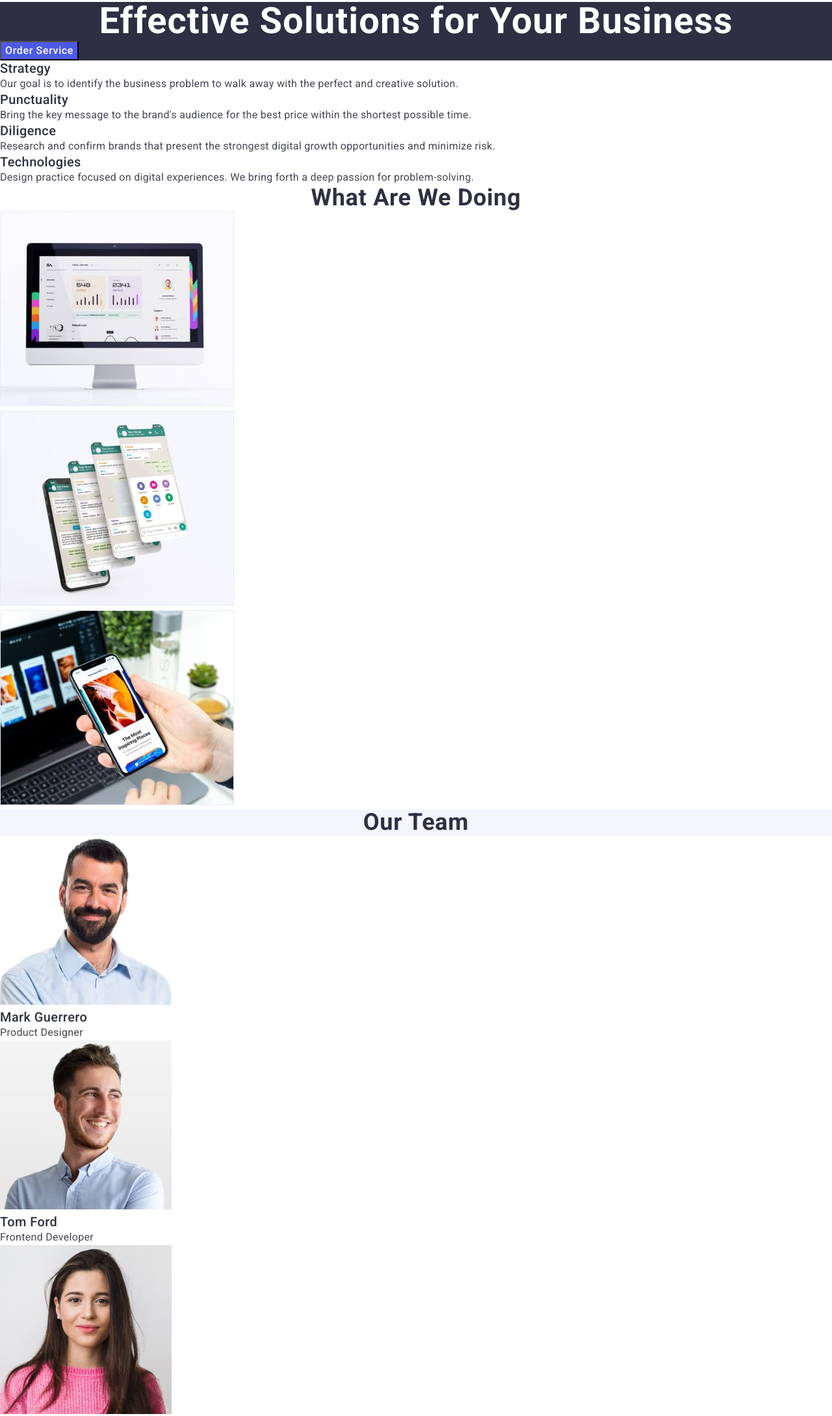
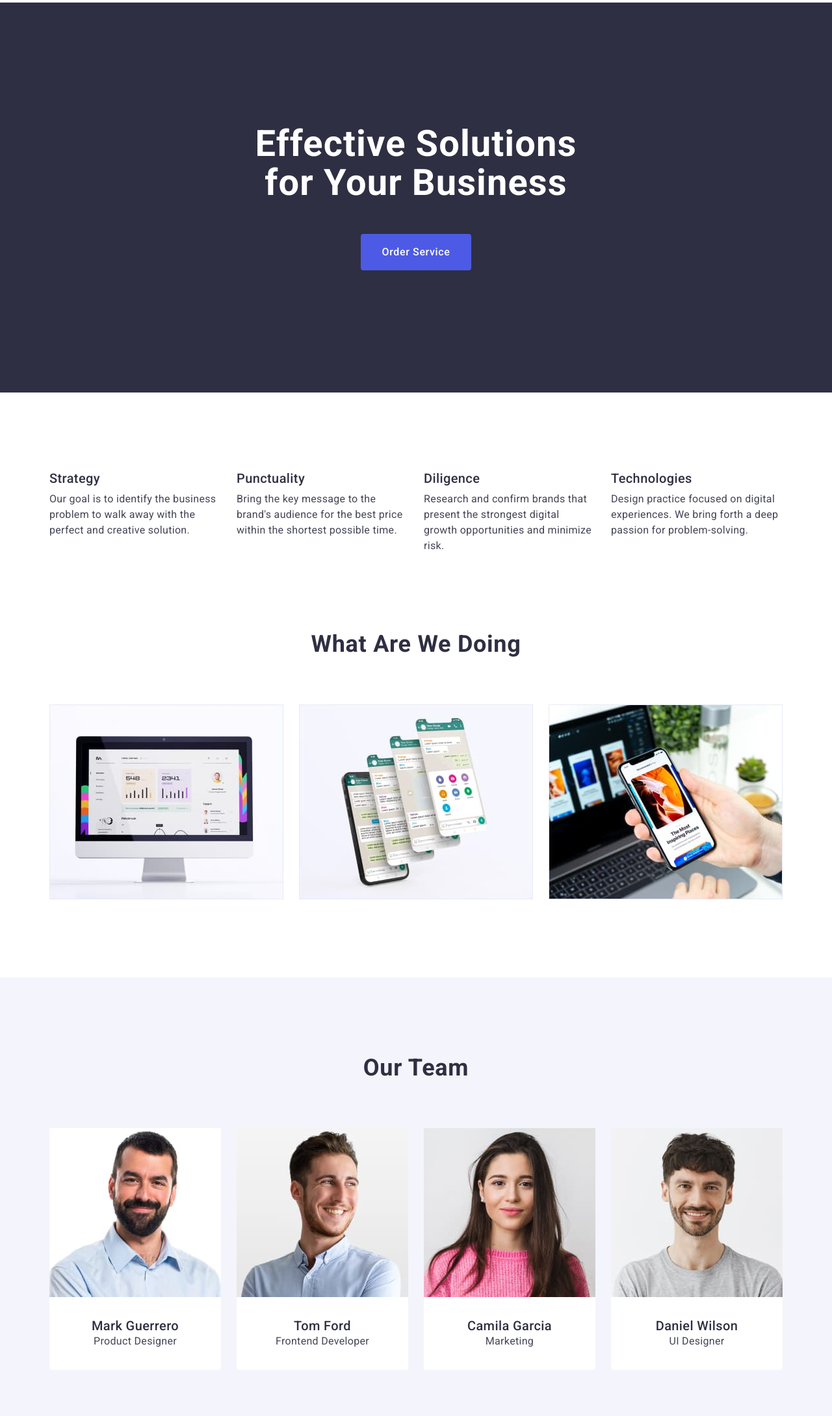
Before and after one commit to IamE1off/goit-markup-hw-03, a plain HTML site: page index.html in a window 1280 px wide. Shown: the part 69-2248 px from the top of the page at 65% size. Drawn offline with nearby package versions, Linux system fonts and the light colour scheme.

Commit message:
index styles ready

```diff
--- a/css/styles.css
+++ b/css/styles.css
@@ -40,6 +40,9 @@ ul {
     margin-bottom: 0;
     padding-left: 0;
 }
+img {
+    display: block;
+}
 .link {
     text-decoration: none;
 }
@@ -53,8 +56,26 @@ ul {
     padding-right: 15px;
     margin: 0 auto;
 }
+.visually-hidden {
+    position: absolute;
+    width: 1px;
+    height: 1px;
+    margin: -1px;
+    border: 0;
+    padding: 0;
 
+    white-space: nowrap;
+    clip-path: inset(100%);
+    clip: rect(0 0 0 0);
+    overflow: hidden;
+}
 /*--------HEADER----------*/
+.header {
+    padding-top: 24px;
+    padding-bottom: 24px;
+    background-color: var(--background-color);
+    border-bottom: 1px solid #e7e9fc;
+}
 .header-logo {
     font-family: 'Raleway', sans-serif;
     font-weight: 800;
@@ -63,13 +84,16 @@ ul {
     letter-spacing: 0.03em;
     text-transform: uppercase;
     color: var(--primary-brand-color);
-    margin-right: auto;
+    margin-right: 76px;
 }
 .logo-change {
     color: var(--dark-color);
 }
 .header-item a {
     font-weight: 500;
+    /* font-size: 16px;
+    line-height: 1.5;
+    letter-spacing: 0.02em; */
     color: var(--dark-color);
 }
 .address-item a {
@@ -77,16 +101,13 @@ ul {
 }
 .link:is(:hover, :focus, :active) {
     color: var(--pressed-state-color);
-}
-.header {
-    padding-top: 24px;
-    padding-bottom: 24px;
+    text-decoration: underline;
 }
 
 .header-navigation {
     display: flex;
     align-items: center;
-    flex-grow: 1;
+    flex-grow: 1; /**/
 
 }
 .header-container {
@@ -101,6 +122,7 @@ ul {
 }
 .address {
     font-style: normal;
+    margin-left: auto;
 }
 
 .address-list {
@@ -108,9 +130,22 @@ ul {
     align-items: center;
     gap: 40px;
 }
+/* crate in case!
+.header-menu-link {
+    padding-top: 24px;
+    padding-bottom: 24px;
+    font-weight: 500;
+    font-size: 16px;
+    line-height: 1.5;
+    letter-spacing: 0.02em;
+    color: var(--dark-color);
+}
+*/
 /*-------------HERO---------*/
 .hero {
-    background-color: #2E2F42;
+    background-color: var(--dark-color);
+    padding-top: 188px;
+    padding-bottom: 188px;
 }
 .hero-title {
     font-weight: 700;
@@ -119,42 +154,66 @@ ul {
     text-align: center;
     letter-spacing: 0.02em;
     color: #FFFFFF;
+    width: 100%;
+    max-width: 496px;
+    margin: 0 auto;
+    margin-bottom: 48px;
+
 }
 .hero-btn {
-    background-color: #4D5AE5;
+    background-color: var(--primary-brand-color);
     font-family: inherit;
     font-weight: 500;
     font-size: 16px;
     line-height: 1.5;
     letter-spacing: 0.04em;
-    color: #FFFFFF;
+    color: var(--background-color);
     cursor: pointer;
+    display: block;
+    padding: 16px 32px;
+    margin: 0 auto;
+    border: none;
+    min-width: 169px;
+    border-radius: 4px;
+
 }
 .hero-btn:is(:hover, :focus){
-    background-color: #404BBF;
+    background-color: var(--pressed-state-color);
 }
 /*----------ADVANTAGES---------*/
-.advantages {}
+.advantages {
+    padding: 120px 0;
+}
 
 .advantages-title {}
 
-.advantages-list {}
+.advantages-list {
+    display: flex;
+    gap: 24px;
+}
 
-.advantages-item {}
+.advantages-item {
+    width: calc((100% - 72px) / 4);
+}
 
 .advantages-subtitle {
     font-weight: 500;
     font-size: 20px;
     line-height: 1.2;
-    color: #2E2F42;
+    color: var(--dark-color);
     letter-spacing: 0.02em;
+    margin-bottom: 8px;
 }
 
-.advantages-text {}
+.advantages-text {
+
+}
 
 /*-----------PROJECTS-----
 project-title and team-title have similar css ----------*/
-.projects {}
+.projects {
+    padding-bottom: 120px;
+}
 
 .projects-title {
     font-weight: 700;
@@ -162,18 +221,26 @@ project-title and team-title have similar css ----------*/
     line-height: 1.11;
     text-transform: capitalize;
     text-align: center;
-    color: #2E2F42;
+    color: var(--dark-color);
     letter-spacing: 0.02em;
+    margin-bottom: 72px;
+
 }
-.projects-list {}
+.projects-list {
+    display: flex;
+    gap: 24px;
+}
 
-.projects-item {}
+.projects-item {
+    width: calc((100% - 48px) / 3);
+}
 
 .projects-img {}
 
 /*-------------TEAM------------*/
 .team {
-    background-color: #F4F4FD;
+    background-color: var(--light-color);
+    padding: 120px 0;
 }
 .team-title {
     font-weight: 700;
@@ -181,22 +248,31 @@ project-title and team-title have similar css ----------*/
     line-height: 1.11;
     text-transform: capitalize;
     text-align: center;
-    color: #2E2F42;
+    color: var(--dark-color);
     letter-spacing: 0.02em;
+    margin-bottom: 72px;
 }
-.team-list {}
+.team-list {
+    display: flex;
+    gap: 24px;
+}
 
 .team-item {
-    background-color: #FFFFFF;
+    background-color: var(--background-color);
+    border-radius: 0px 0px 4px 4px;
+    width: calc((100% - 48px) / 4);
 }
 
-.team-img {}
+.team-legend {
+    text-align: center;
+    padding: 32px 16px;
+}
 
 .team-subtitle {
     font-weight: 500;
     font-size: 20px;
     line-height: 1.2;
-    color: #2E2F42;
+    color: var(--dark-color);
     text-transform: capitalize;
     letter-spacing: 0.02em;
 }
@@ -204,23 +280,28 @@ project-title and team-title have similar css ----------*/
 
 /*--------------FOOTER---------------*/
 .footer {
-    background-color: #2E2F42;
+    background-color: var(--dark-color);
+    padding: 100px 0;
 
 }
 .footer-logo {
+    display: inline-block;
+    margin-bottom: 16px;
     font-family: 'Raleway', sans-serif;
     font-weight: 800;
     font-size: 18px;
     line-height: 1.17;
     letter-spacing: 0.03em;
     text-transform: uppercase;
-    color: #4d5ae5;
+    color: var(--primary-brand-color);
 }
 .footer-logo span {
-    color: #f4f4fd;
+    color: var(--light-color);
+
 }
 .footer-text {
-    color: #F4F4FD;
+    color:var(--light-color);
+    max-width: 264px;
 }
 
 /*-----------FILTER-----------*/
--- a/index.html
+++ b/index.html
@@ -54,20 +54,21 @@
       </div>
     </header>
     <main>
-      <!-- first section -->
       <section class="hero">
+        <div class="container">
           <h1 class="hero-title">Effective Solutions for Your Business</h1>
           <button type="button" class="hero-btn">Order Service</button>
+        </div>
       </section>
-      <!-- second section -->
       <section class="advantages">
-        <h2 class="advantages-title" hidden>Advantages</h2>
+        <div class="container">
+          <h2 class="visually-hidden" hidden>Advantages</h2>
           <ul class="advantages-list list">
             <li class="advantages-item">
               <h3 class="advantages-subtitle">Strategy</h3>
               <p class="advantages-text">
-              Our goal is to identify the business problem to walk away with the
-              perfect and creative solution.
+                Our goal is to identify the business problem to walk away with
+                the perfect and creative solution.
               </p>
             </li>
             <li class="advantages-item">
@@ -92,8 +93,10 @@
               </p>
             </li>
           </ul>
+        </div>
       </section>
       <section class="projects">
+        <div class="container">
           <h2 class="projects-title">What are we doing</h2>
           <ul class="projects-list list">
             <li class="projects-item">
@@ -124,8 +127,10 @@
               />
             </li>
           </ul>
+        </div>
       </section>
       <section class="team">
+        <div class="container">
           <h2 class="team-title">Our Team</h2>
           <ul class="team-list list">
             <li class="team-item">
@@ -136,8 +141,10 @@
                 height="260"
                 class="team-img"
               />
+              <div class="team-legend">
                 <h3 class="team-subtitle">Mark Guerrero</h3>
                 <p class="team-text">Product Designer</p>
+              </div>
             </li>
             <li class="team-item">
               <img
@@ -147,8 +154,10 @@
                 height="260"
                 class="team-img"
               />
+              <div class="team-legend">
                 <h3 class="team-subtitle">Tom Ford</h3>
                 <p class="team-text">Frontend Developer</p>
+              </div>
             </li>
             <li class="team-item">
               <img
@@ -158,8 +167,10 @@
                 height="260"
                 class="team-img"
               />
+              <div class="team-legend">
                 <h3 class="team-subtitle">Camila Garcia</h3>
                 <p class="team-text">Marketing</p>
+              </div>
             </li>
             <li class="team-item">
               <img
@@ -169,20 +180,25 @@
                 height="260"
                 class="team-img"
               />
+              <div class="team-legend">
                 <h3 class="team-subtitle">Daniel Wilson</h3>
                 <p class="team-text">UI Designer</p>
+              </div>
             </li>
           </ul>
+        </div>
       </section>
     </main>
     <footer class="footer">
+      <div class="container">
         <a href="./index.html" class="footer-logo link"
           >Web<span class="logo-change link">Studio</span></a
         >
         <p class="footer-text">
-        Increase the flow of customers and sales for your business with digital
-        marketing & growth solutions.
+          Increase the flow of customers and sales for your business with
+          digital marketing & growth solutions.
         </p>
+      </div>
     </footer>
   </body>
 </html>
```
Also changed, not shown: portfolio.html (+17 -13 lines). Lines whose indentation alone changed are shown as unchanged.
